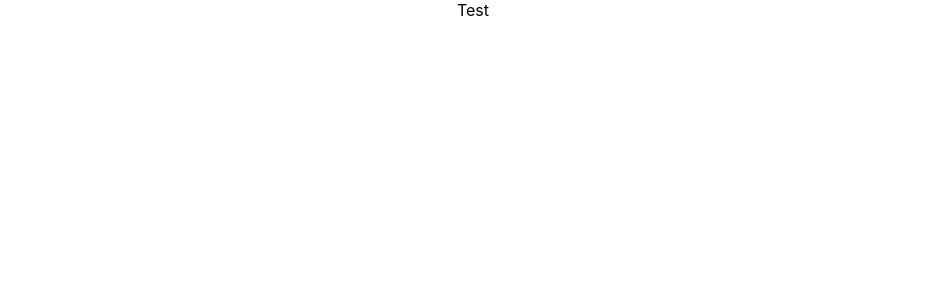
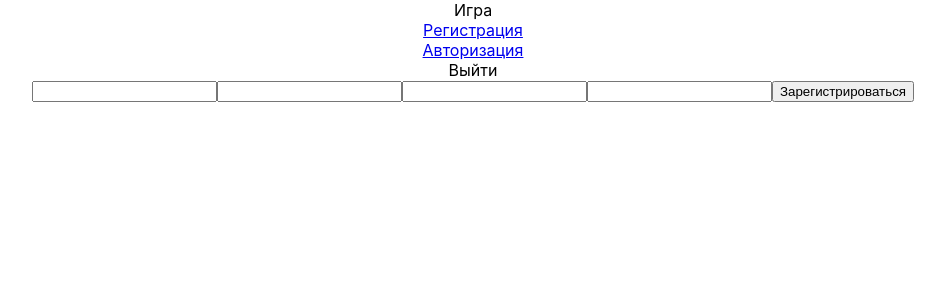
Before and after one commit to musatovit/mygame, a React (Create React App) app in the folder frontend/: page /registration in a window 1280 px wide. Shown: the top 300 px of the page, without its empty margins (167-1112 px from the left). Built offline with nearby package versions, Linux system fonts and the light colour scheme.

Commit message:
NavBarchik

```diff
--- a/frontend/package.json
+++ b/frontend/package.json
@@ -12,6 +12,7 @@
     "@types/react-dom": "^18.0.10",
     "react": "^18.2.0",
     "react-dom": "^18.2.0",
+    "react-router-dom": "^6.8.1",
     "react-scripts": "5.0.1",
     "typescript": "^4.9.5",
     "web-vitals": "^2.1.4"
--- a/frontend/src/App/App.tsx
+++ b/frontend/src/App/App.tsx
@@ -1,11 +1,19 @@
 import React from "react";
-import logo from "./logo.svg";
+import { Registration } from "../features/auth/Registration";
+import { Route, Routes } from "react-router-dom";
 import "./App.css";
+import { Authorization } from "../features/auth/Authorization";
+import { Header } from "../features/Header/Header";
 
-function App() {
+function App(): JSX.Element {
   return (
     <div className="App">
-      <div>Test</div>
+      <Routes>
+        <Route path="/" element={<Header />}>
+          <Route path="/registration" element={<Registration />} />
+          <Route path="/authorization" element={<Authorization />} />
+        </Route>
+      </Routes>
     </div>
   );
 }
--- a/frontend/src/features/Header/Header.tsx
+++ b/frontend/src/features/Header/Header.tsx
@@ -0,0 +1,20 @@
+import React from "react";
+import { NavLink, Outlet } from "react-router-dom";
+
+export function Header(): JSX.Element {
+  return (
+    <>
+      <div>
+        <div>Игра</div>
+        <div>
+          <NavLink to="/registration">Регистрация</NavLink>
+        </div>
+        <div>
+          <NavLink to="/authorization">Авторизация</NavLink>
+        </div>
+        <div>Выйти</div>
+      </div>
+      <Outlet />
+    </>
+  );
+}
--- a/frontend/src/features/auth/Authorization.tsx
+++ b/frontend/src/features/auth/Authorization.tsx
@@ -0,0 +1,26 @@
+import React, { useState } from "react";
+
+export function Authorization(): JSX.Element {
+  const [email, setEmail] = useState("");
+  const [password, setPassword] = useState("");
+  return (
+    <div>
+      <form>
+        <input
+          id="name"
+          name="email"
+          type="text"
+          value={email}
+          onChange={(e) => setEmail(e.target.value)}
+        />
+        <input
+          id="password"
+          name="password"
+          value={password}
+          onChange={(e) => setPassword(e.target.value)}
+        />
+        <button type="submit">Авторизоваться</button>
+      </form>
+    </div>
+  );
+}
--- a/frontend/src/features/auth/Registration.tsx
+++ b/frontend/src/features/auth/Registration.tsx
@@ -0,0 +1,44 @@
+import React, { useState } from "react";
+
+export function Registration(): JSX.Element {
+  const [name, setName] = useState("");
+  const [email, setEmail] = useState("");
+  const [password, setPassword] = useState("");
+  const [password2, setPassword2] = useState("");
+
+  return (
+    <div>
+      <form>
+        <input
+          id="name"
+          name="name"
+          type="text"
+          value={name}
+          onChange={(e) => setName(e.target.value)}
+        />
+        <input
+          id="email"
+          name="email"
+          type="text"
+          value={email}
+          onChange={(e) => setEmail(e.target.value)}
+        />
+        <input
+          id="password"
+          name="password"
+          type="text"
+          value={password}
+          onChange={(e) => setPassword(e.target.value)}
+        />
+        <input
+          id="password2"
+          name="password2"
+          type="text"
+          value={password2}
+          onChange={(e) => setPassword2(e.target.value)}
+        />
+        <button type="submit">Зарегистрироваться</button>
+      </form>
+    </div>
+  );
+}
--- a/frontend/src/index.tsx
+++ b/frontend/src/index.tsx
@@ -2,10 +2,13 @@ import React from "react";
 import ReactDOM from "react-dom/client";
 import "./index.css";
 import App from "./App/App";
+import { BrowserRouter } from "react-router-dom";
 
 const root = ReactDOM.createRoot(
   document.getElementById("root") as HTMLElement
 );
 root.render(
+  <BrowserRouter>
     <App />
+  </BrowserRouter>
 );
```
Also changed, not shown: frontend/src/App/api.ts (added), 1 other file (tests, documents, lock files or other folders).
